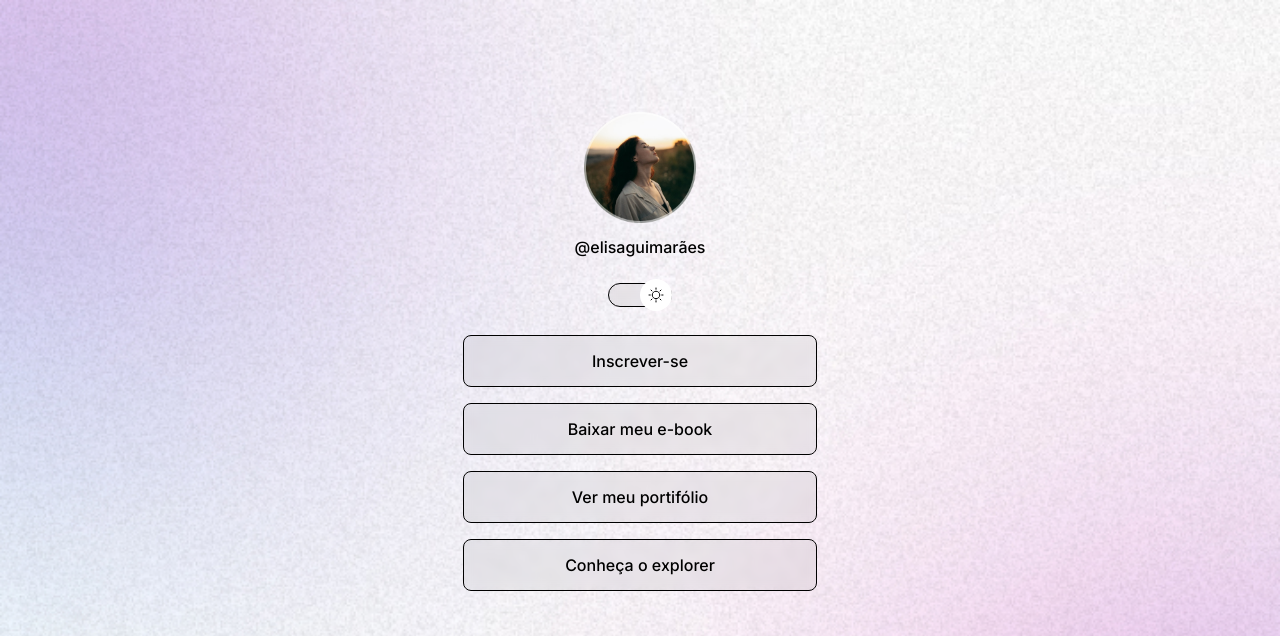
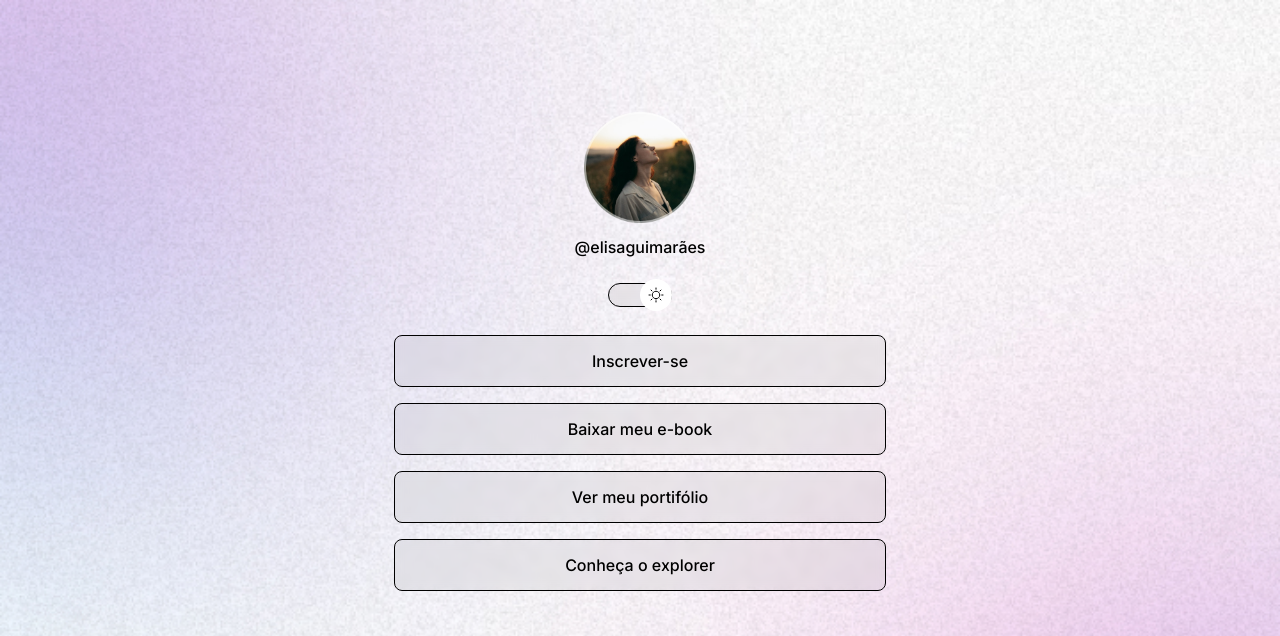
Before and after one commit to Debora80/DevLinks, a plain HTML site: page index.html in a window 1280 px wide. Shown: the top 636 px of the page. Drawn offline with nearby package versions, Linux system fonts and the light colour scheme.

Commit message:
adjust box width

```diff
--- a/style.css
+++ b/style.css
@@ -33,7 +33,8 @@ body{
 }
 #box{
   flex-direction: column;
-  width: 450px;
+  max-width: 588px;
+  width: 100%;
   color: var(--text-color);
   text-align: center;
   margin: 56px auto 0;
```
